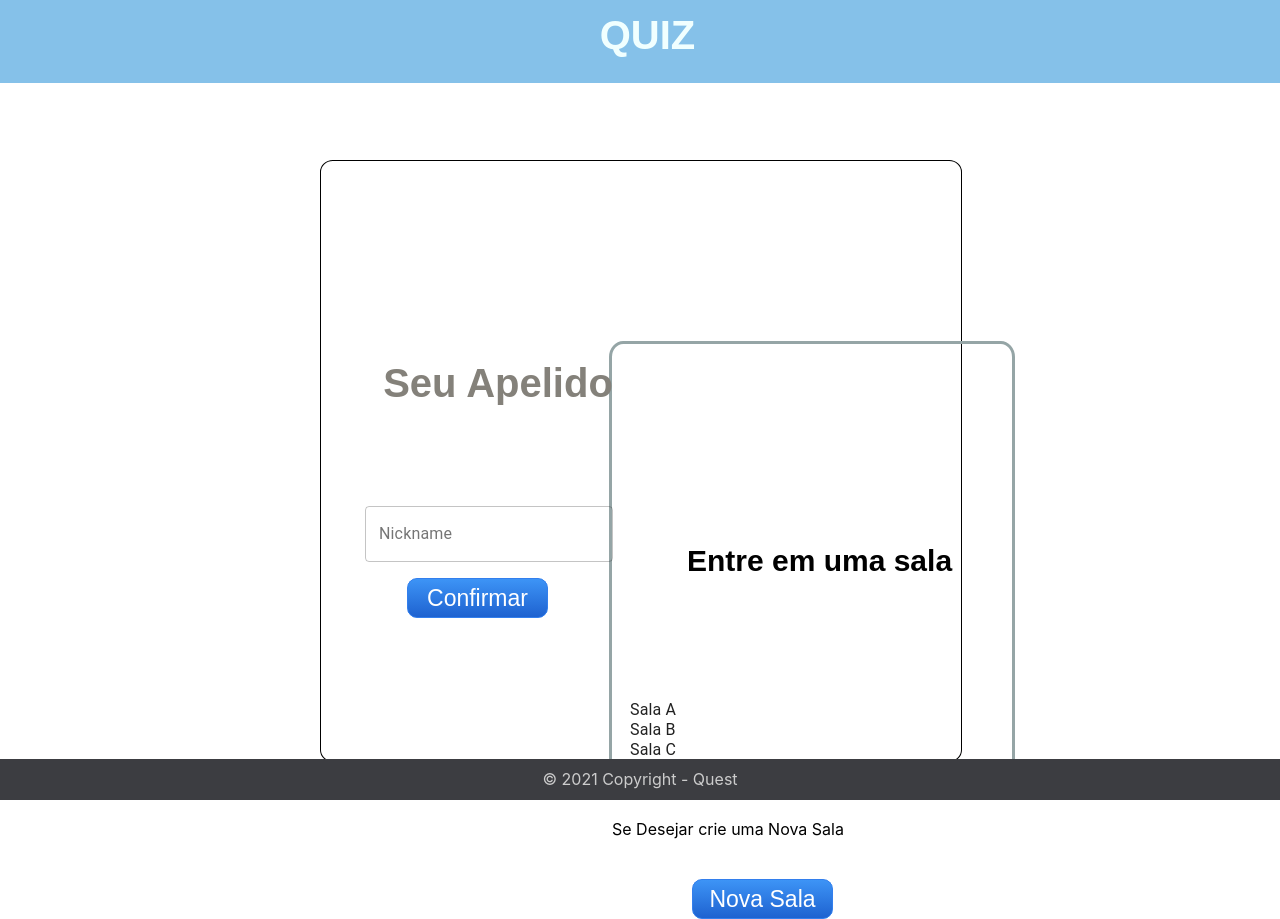
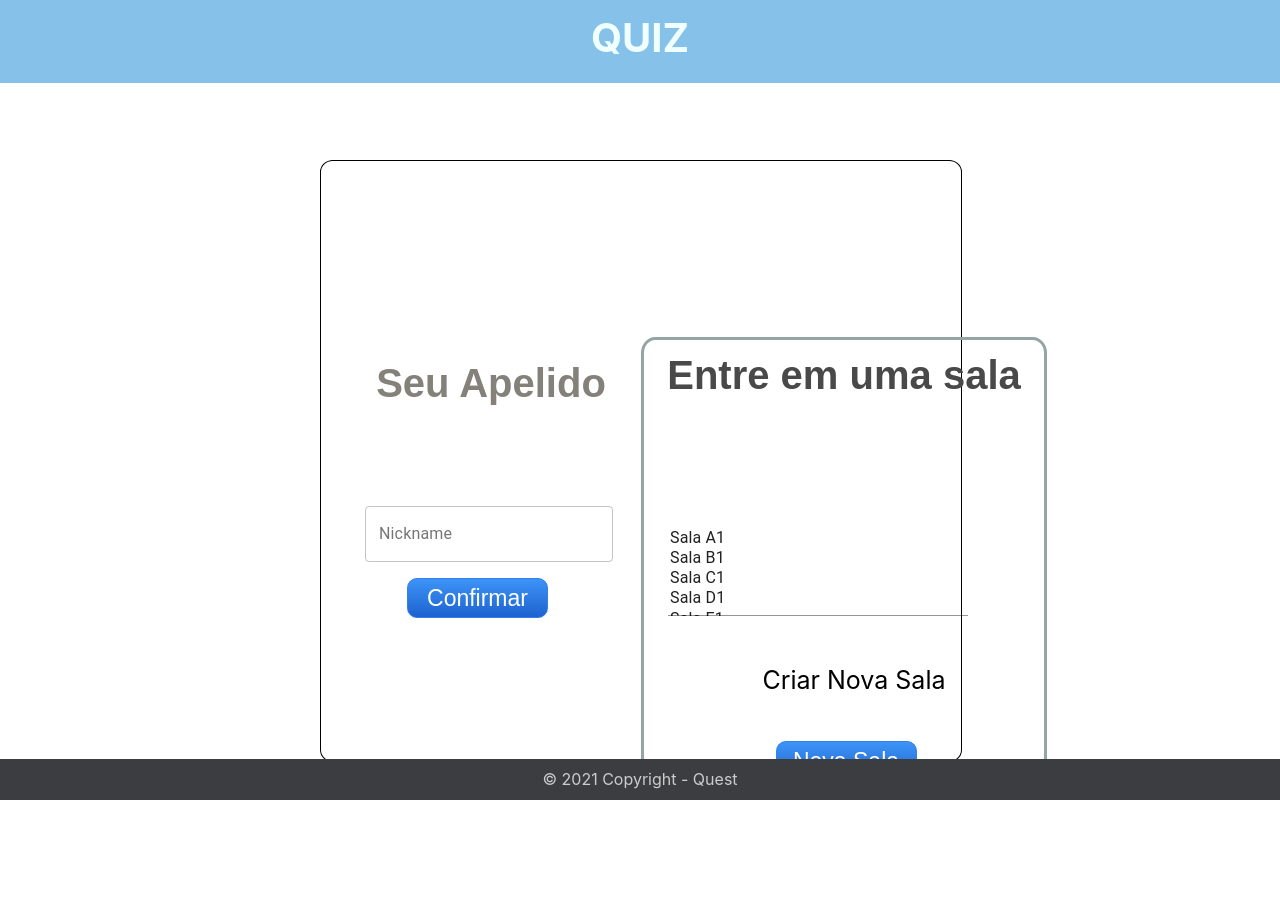
Before and after one commit to nascitonicholas/Quest-Frontend, a React (Create React App) app: page / in a window 1280 px wide. After the commit the page ends 800 px from the top, so only its background shows below. Built offline with nearby package versions, Linux system fonts and the light colour scheme.

Commit message:
Ajustes Layout Pagina Inicial

```diff
--- a/src/Pages/Home/Components/Container/container.css
+++ b/src/Pages/Home/Components/Container/container.css
@@ -4,13 +4,41 @@
     border-radius: 3.5%;
     width: 400px;
     height: 450px;
-    margin-left: 45%;
-    margin-top: -220px;
-    align-items: center;
+    margin-left: 50%;
+    margin-top: -35%;
+    align-content: center;
 }
 
-h1{
-    font-size: 30px;
-    margin-left: 15px;
+
+.box-central .container .msg-selecionar-sala{
+    font-size: 40px;
+    margin-top: 5px;
     font-family: sans-serif;
+    color: #494949;
 }
+
+
+
+.box-central .container .box-nova-sala{
+    align-content: center;
+    margin-left: 10%;
+    text-align: center;
+}
+
+
+.box-central .container .box-nova-sala {
+    align-content: center;
+    margin-left: 10%;
+}
+
+
+.box-central .container .box-nova-sala .button{
+    align-content: center;
+    margin-left: -10%;
+
+}
+
+.box-central .container .box-nova-sala .text-nova-sala{
+    font-size: 25px;
+    margin-right: 20px;
+}
--- a/src/Pages/Home/Components/Container/container.js
+++ b/src/Pages/Home/Components/Container/container.js
@@ -3,14 +3,16 @@ import './container.css'
 import Button from '../../../../shared/components/Button/button.js';
 import ListaSalas from '../ListaSalas/listaSalas'
 
-export default function container(){
+export default function container() {
 
-    return(
+    return (
         <div className='container'>
-            <h1>Entre em uma sala</h1>
-            <ListaSalas/>
-            <p>Se Desejar crie uma Nova Sala</p>
-            <Button link='novasala' name='Nova Sala' class='button'/>
+            <h1 className="msg-selecionar-sala">Entre em uma sala</h1>
+            <ListaSalas />
+            <div className="box-nova-sala">
+                <p className="text-nova-sala">Criar Nova Sala</p>
+                <Button link='novasala' name='Nova Sala' class='button' />
+            </div>
         </div>
     )
 }
--- a/src/Pages/Home/Components/ListaSalas/listaSalas.css
+++ b/src/Pages/Home/Components/ListaSalas/listaSalas.css
@@ -1,16 +1,7 @@
-.box{
-    width: 350px;
-    height: 250px;
+.box-lista-sala{
+    width: 50%;
+    height: 50%;
+    border: 10px;
+    color: black;
 
-    margin-left: 4%;
-    overflow: scroll;
 }
-
-.box .item-box{
-    align-items: center;
-}
-
-.formControl{
-    min-width: 120;
-    max-width: 300;
-}
--- a/src/Pages/Home/Components/ListaSalas/listaSalas.js
+++ b/src/Pages/Home/Components/ListaSalas/listaSalas.js
@@ -5,9 +5,9 @@ import Select from '@material-ui/core/Select';
 
 const useStyles = makeStyles(theme => ({
     formControl: {
-        margin: theme.spacing(2),
-        minWidth: 370,
-        maxWidth: 300
+        margin: theme.spacing(3),
+        minWidth: 300,
+        maxWidth: 400
     },
     chips: {
         display: 'flex',
@@ -17,7 +17,7 @@ const useStyles = makeStyles(theme => ({
         margin: 4
     },
     noLabel: {
-        marginTop: theme.spacing(6)
+        marginTop: theme.spacing(1)
     }
 }));
 
@@ -47,8 +47,7 @@ export default function MultipleSelect() {
     };
 
     return (
-        <div>
-
+        <div className="box-lista-sala">
             <FormControl className={classes.formControl}>
                 <Select
                     multiple
@@ -62,6 +61,7 @@ export default function MultipleSelect() {
                     {names.map(name => (
                         <option key={name} value={name}>
                             {name}
+                            {1}
                         </option>
 
                     ))}
--- a/src/Pages/Home/Components/Login/login.css
+++ b/src/Pages/Home/Components/Login/login.css
@@ -2,15 +2,8 @@
     width: 280px;
     height: 200px;
     border-radius: 2%;
-
     border-width: 1px 1px 1px 1px;
-    margin-top: 60px;
     margin-left: 30px;
-}
-
-.login h1{
-    font-size: 25px;
-    margin-left: 5%;
 }
 
 .login .apelido{
```
